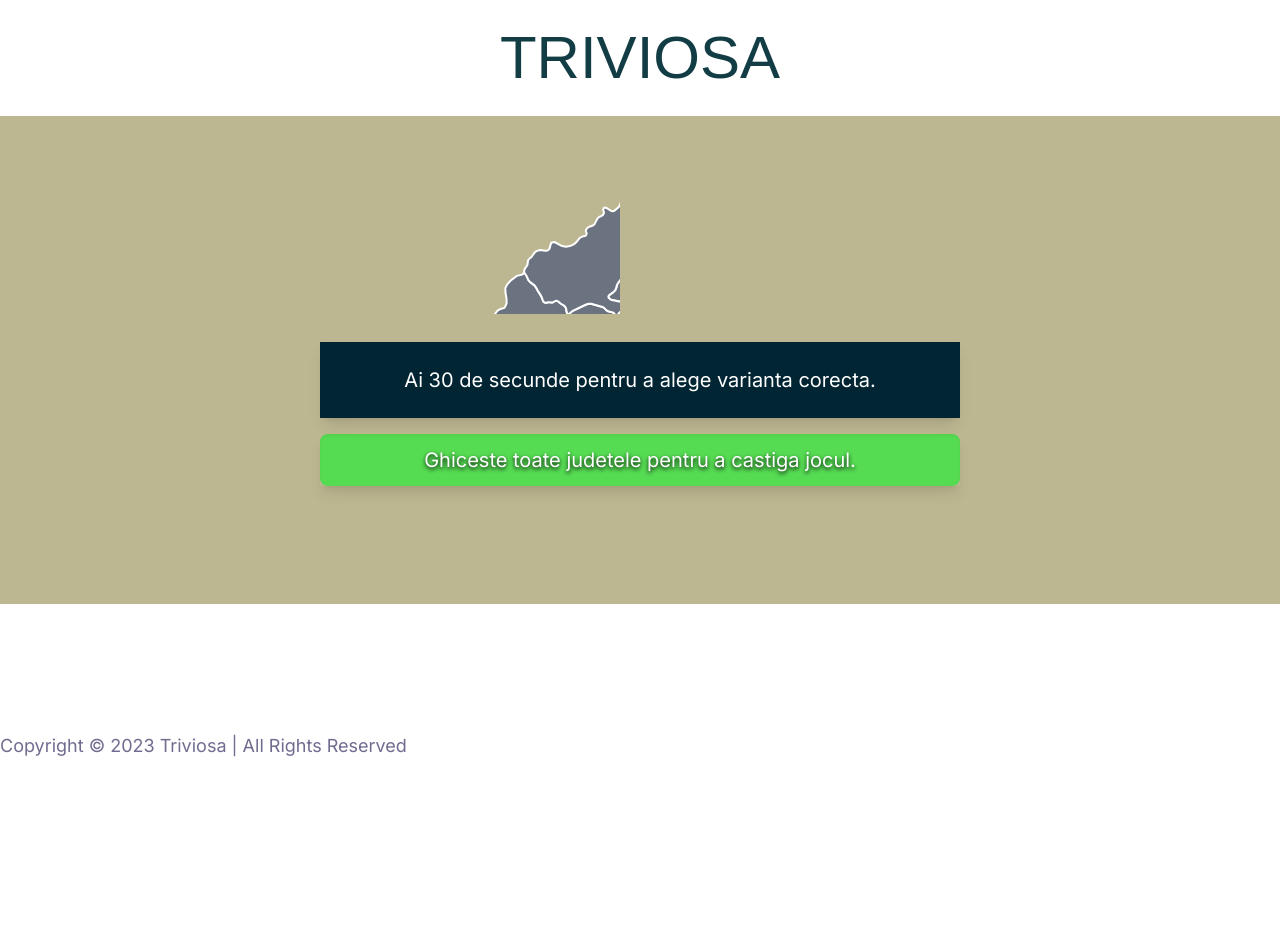
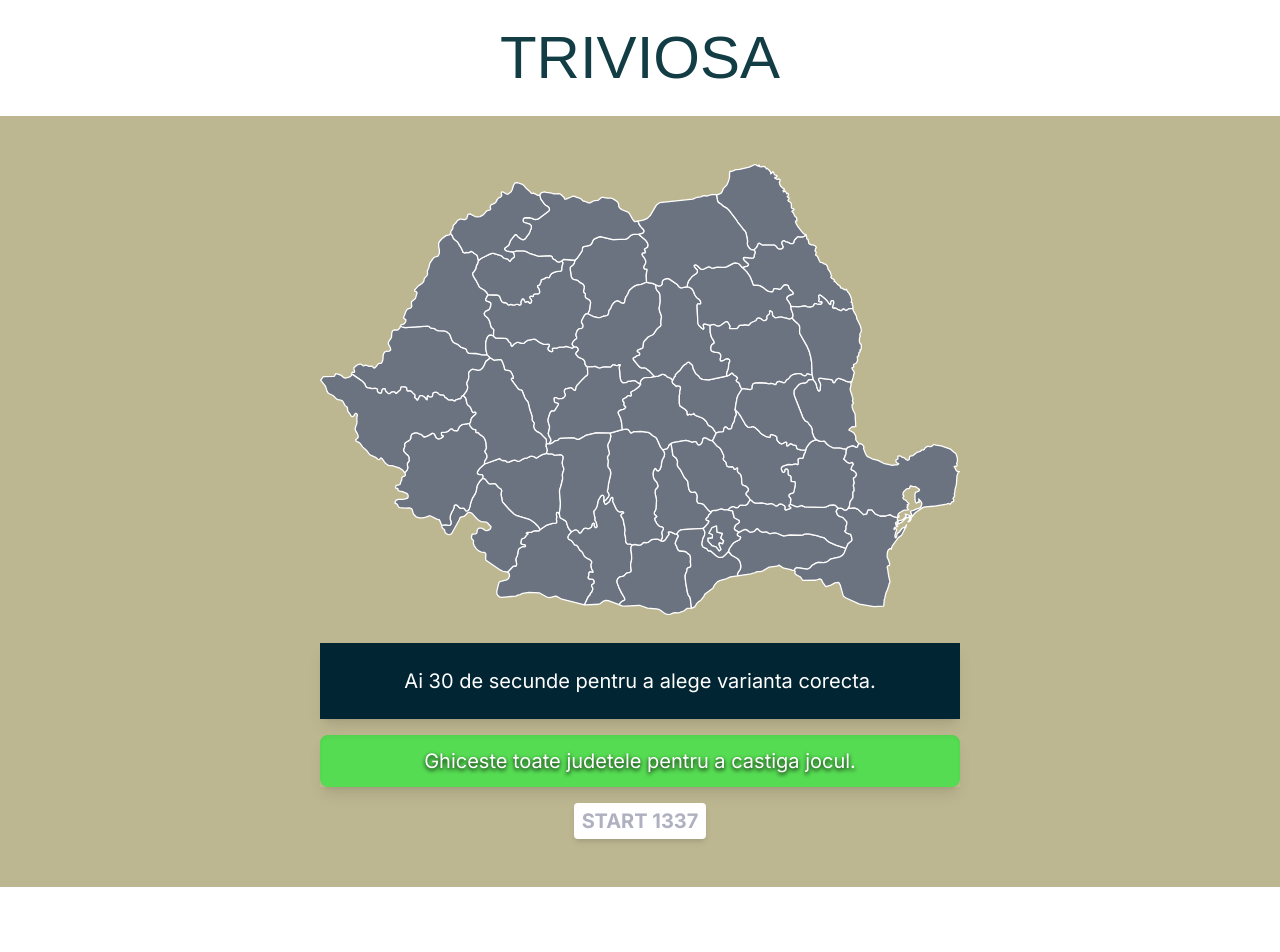
Before and after one commit to DragoshDX/quiz-map, a Next.js app: page / in a window 1280 px wide. Shown: the top 952 px of the page. Before the commit the page ends 800 px from the top, so only its background shows below. Built offline with nearby package versions, Linux system fonts and the light colour scheme; a web font is replaced by a local one.

Commit message:
added redux

```diff
--- a/package.json
+++ b/package.json
@@ -10,9 +10,12 @@
   },
   "dependencies": {
     "@emotion/css": "^11.11.2",
+    "@reduxjs/toolkit": "^1.9.7",
     "next": "14.0.3",
     "react": "^18",
-    "react-dom": "^18"
+    "react-dom": "^18",
+    "react-redux": "^8.1.3",
+    "redux": "^4.2.1"
   },
   "devDependencies": {
     "autoprefixer": "^10.0.1",
--- a/src/components/core/Game.jsx
+++ b/src/components/core/Game.jsx
@@ -1,9 +1,10 @@
 import React from 'react';
 import { Map, Home } from '.';
+import { StoreProvider } from '../store';
 
 export const Game = () => {
   return (
-    <>
+    <StoreProvider>
       <div className="px-6 lg:p-0 lg:w-1/2 mx-auto">
         <Map></Map>
       </div>
@@ -11,6 +12,6 @@ export const Game = () => {
       <div className="mt-7">
         <Home></Home>
       </div>
-    </>
+    </StoreProvider>
   );
 };
--- a/src/components/core/Home.jsx
+++ b/src/components/core/Home.jsx
@@ -1,9 +1,17 @@
+'use client';
+import { increment } from '@/store';
 import React from 'react';
+import { useDispatch, useSelector } from 'react-redux';
 
 export const Home = () => {
+  const dispatch = useDispatch();
+  const count = useSelector(({ game }) => {
+    return game.count;
+  });
+
   return (
-    <div className="text-gray-50 lg:w-1/2 mx-auto">
-      <div className="bg-primary  text-center px-4 py-4 lg:py-6 shadow-lg mb-11 lg:mb-4">
+    <div className="text-gray-50 lg:w-1/2 mx-auto flex flex-col gap-11 lg:gap-4">
+      <div className="bg-primary  text-center px-4 py-4 lg:py-6 shadow-lg ">
         Ai 30 de secunde pentru a alege varianta corecta.
       </div>
 
@@ -14,6 +22,19 @@ export const Home = () => {
           </span>
         </div>
       </div>
+
+      <div className="text-center">
+        <button
+          type="button"
+          title="Start"
+          className="uppercase text-center px-2 py-1 bg-gray-50 shadow-md rounded text-gray-400 font-bold"
+          onClick={() => {
+            dispatch(increment());
+          }}
+        >
+          Start {count}
+        </button>
+      </div>
     </div>
   );
 };
--- a/src/components/core/Map.jsx
+++ b/src/components/core/Map.jsx
@@ -3,14 +3,15 @@ import React from 'react';
 export const Map = () => {
   return (
     <svg
-      baseprofile="tiny"
+      baseProfile="tiny"
+      length="auto"
       height="auto"
       stroke="#ffffff"
-      stroke-linecap="round"
-      stroke-linejoin="round"
-      stroke-width="2"
+      strokeLinecap="round"
+      strokeLinejoin="round"
+      strokeWidth="2"
       version="1.2"
-      viewbox="0 0 1000 705"
+      viewBox="0 0 1000 705"
       xmlns="http://www.w3.org/2000/svg"
       className="map-svg"
     >
--- /dev/null
+++ b/src/components/store/StoreProvider.jsx
@@ -0,0 +1,13 @@
+'use client';
+import { useRef } from 'react';
+import { Provider as ReduxProvider } from 'react-redux';
+import { makeStore } from '@/store';
+
+export const StoreProvider = ({ children }) => {
+  const storeRef = useRef();
+  if (!storeRef.current) {
+    storeRef.current = makeStore();
+  }
+
+  return <ReduxProvider store={storeRef.current}>{children}</ReduxProvider>;
+};
--- /dev/null
+++ b/src/components/store/index.jsx
@@ -0,0 +1 @@
+export * from './StoreProvider';
--- /dev/null
+++ b/src/store/gameSlice.js
@@ -0,0 +1,27 @@
+import { createSlice } from '@reduxjs/toolkit';
+
+export const initialState = {
+  count: 1337,
+};
+
+export const gameSlice = createSlice({
+  name: 'game',
+  initialState,
+  reducers: {
+    increment: (state) => {
+      state.count += 1;
+    },
+    decrement: (state) => {
+      state.count -= 1;
+    },
+    incrementByAmount: (state, action) => {
+      state.count += action.payload;
+    },
+  },
+});
+
+// Export actions
+export const { increment, decrement, incrementByAmount } = gameSlice.actions;
+
+// Export reducer
+export default gameSlice.reducer;
--- /dev/null
+++ b/src/store/index.js
@@ -0,0 +1,2 @@
+export * from './gameSlice';
+export * from './store';
--- /dev/null
+++ b/src/store/store.js
@@ -0,0 +1,10 @@
+import { configureStore } from '@reduxjs/toolkit';
+import gameReducer from './gameSlice';
+
+export const makeStore = () => {
+  return configureStore({
+    reducer: {
+      game: gameReducer,
+    },
+  });
+};
```
Also changed, not shown: 1 other file (tests, documents, lock files or other folders).
